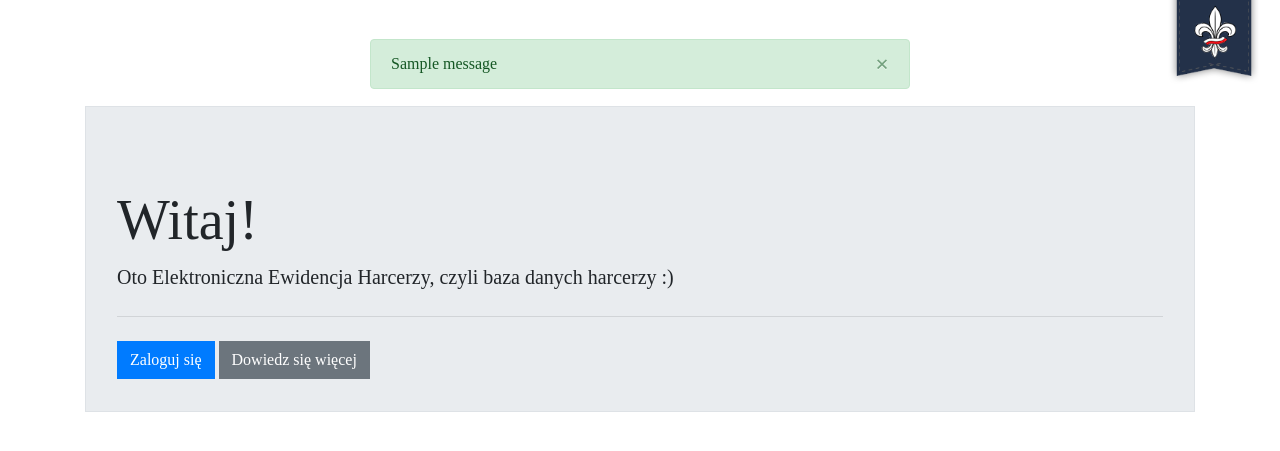
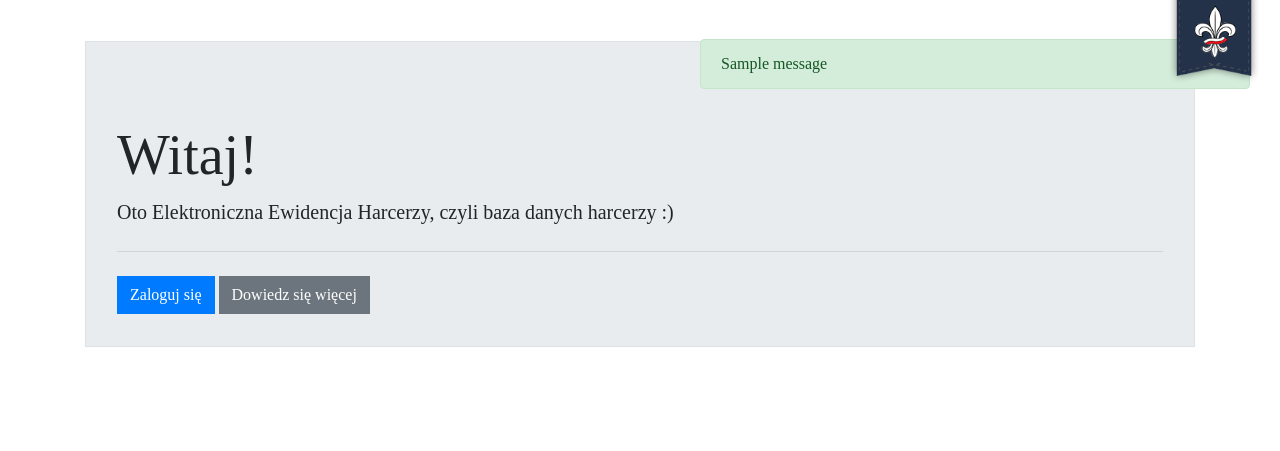
Before and after one commit to butterfly-pn/eeh, a Flask app: page / in a window 1280 px wide. Shown: the part 61-512 px from the top of the page. Run offline with Flask 2, Linux system fonts and the light colour scheme; tables that the repository leaves empty hold one stand-in row (values such as "Sample post"); one stand-in notice (Sample message) is shown; parts of the project's set-up code (start-up, migrations or seed data) failed here and were passed over; some libraries are stand-ins or nearby versions.

Commit message:
Prettier messages

```diff
--- a/eeh/static/css/style.css
+++ b/eeh/static/css/style.css
@@ -1,45 +1,48 @@
-@charset "utf-8";
-
-
 /*-------------------------
 	Simple reset
 --------------------------*/
-
 .primary {
   background-color: #757575;
   color: #ffffff;
 }
+
 .primary-light {
   background-color: #a4a4a4;
   color: #ffffff;
 }
+
 .primary-dark {
   background-color: #494949;
   color: #ffffff;
 }
+
 .secondary {
   background-color: #1976d2;
   color: #ffffff;
 }
+
 .secondary-light {
   background-color: #63a4ff;
   color: #ffffff;
 }
+
 .secondary-dark {
   background-color: #004ba0;
   color: #ffffff;
 }
-html, body{
+
+html,
+body {
   height: 100%;
   width: 100%;
   margin: 0;
   padding: 0;
 }
+
 /*-------------------------
 	Demo page
 -------------------------*/
-
-.name{
+.name {
   color: #ffffff;
   font-size: 15px;
   font-weight: 700;
@@ -51,22 +54,22 @@ html, body{
   text-overflow: ellipsis;
   top: 40px;
 }
-.ikona{
+
+.ikona {
   width: 80px;
 }
-@media (max-width:480px){
-    .name{
+
+@media (max-width: 480px) {
+  .name {
     width: 45%;
   }
 }
-
-@media (max-width:768px){
+@media (max-width: 768px) {
   .brandings a {
-        width: 46px!important;
+    width: 46px !important;
     height: 46px;
   }
 }
-
 .btn {
   border-radius: 0;
 }
@@ -95,22 +98,80 @@ width: 100%;
   height: auto;
 }
 
-@keyframes hideBrandings {
+#messages {
+  right: 30px;
+  position: fixed;
+  height: 100%;
+  width: 550px;
+  z-index: 50;
+}
+
+.hide {
+  animation-name: hideMessage;
+  animation-duration: 1s;
+}
+
+#messages div {
+  animation-name: showMessages;
+  animation-duration: 1s;
+}
+
+@keyframes showMessages {
   0% {
-    top: 60px; }
+    -webkit-filter: blur(3px);
+    -moz-filter: blur(3px);
+    -o-filter: blur(3px);
+    -ms-filter: blur(3px);
+    filter: blur(3px);
+    right: -20px;
+    opacity: 0;
+  }
   100% {
-    top: -90px; } }
+    -webkit-filter: blur(0px);
+    -moz-filter: blur(0px);
+    -o-filter: blur(0px);
+    -ms-filter: blur(0px);
+    filter: blur(0px);
+    right: 0px;
+    opacity: 1;
+  }
+}
+@keyframes hideMessage {
+  0% {
+    -webkit-filter: blur(0px);
+    -moz-filter: blur(0px);
+    -o-filter: blur(0px);
+    -ms-filter: blur(0px);
+    filter: blur(0px);
+    right: 0px;
+    opacity: 1;
+  }
+  100% {
+    -webkit-filter: blur(3px);
+    -moz-filter: blur(3px);
+    -o-filter: blur(3px);
+    -ms-filter: blur(3px);
+    filter: blur(3px);
+    right: -30px;
+    opacity: 0;
+    display: none;
+  }
+}
 @keyframes showBrandings {
   0% {
-    top: -90px; }
+    top: -90px;
+  }
   100% {
-    top: 60px; } }
-
-.container{
+    top: 60px;
+  }
+}
+.container {
   padding-top: 100px;
 }
 
 .navbar {
-    position: fixed!important;
+  position: fixed !important;
   width: 100%;
 }
+
+/*# sourceMappingURL=style.css.map */
--- a/eeh/static/css/style.scss
+++ b/eeh/static/css/style.scss
@@ -1,5 +1,12 @@
 @charset "utf-8";
 
+@mixin filter($filters) {
+  -webkit-filter: $filters;
+  -moz-filter: $filters;
+  -o-filter: $filters;
+  -ms-filter: $filters;
+  filter: $filters;
+}
 
 /*-------------------------
 	Simple reset
@@ -29,7 +36,8 @@
   background-color: #004ba0;
   color: #ffffff;
 }
-html, body{
+html,
+body {
   height: 100%;
   width: 100%;
   margin: 0;
@@ -39,7 +47,7 @@ html, body{
 	Demo page
 -------------------------*/
 
-.name{
+.name {
   color: #ffffff;
   font-size: 15px;
   font-weight: 700;
@@ -51,18 +59,18 @@ html, body{
   text-overflow: ellipsis;
   top: 40px;
 }
-.ikona{
+.ikona {
   width: 80px;
 }
-@media (max-width:480px){
-    .name{
+@media (max-width: 480px) {
+  .name {
     width: 45%;
   }
 }
 
-@media (max-width:768px){
+@media (max-width: 768px) {
   .brandings a {
-        width: 46px!important;
+    width: 46px !important;
     height: 46px;
   }
 }
@@ -95,22 +103,59 @@ width: 100%;
   height: auto;
 }
 
-@keyframes hideBrandings {
+#messages {
+  right: 30px;
+  position: fixed;
+  height: 100%;
+  width: 550px;
+  z-index: 50;
+}
+
+#messages div {
+  animation-name: showMessages;
+  animation-duration: 1s;
+}
+
+@keyframes showMessages {
   0% {
-    top: 60px; }
+    @include filter(blur(3px));
+    right: -20px;
+    opacity: 0;
+  }
   100% {
-    top: -90px; } }
+    @include filter((blur(0px)));
+    right: 0px;
+    opacity: 1;
+  }
+}
+
+@keyframes hideMessage {
+  0% {
+    @include filter((blur(0px)));
+    right: 0px;
+    opacity: 1;
+  }
+  100% {
+    @include filter(blur(3px));
+    right: -30px;
+    opacity: 0;
+  }
+}
+
 @keyframes showBrandings {
   0% {
-    top: -90px; }
+    top: -90px;
+  }
   100% {
-    top: 60px; } }
+    top: 60px;
+  }
+}
 
-.container{
+.container {
   padding-top: 100px;
 }
 
 .navbar {
-    position: fixed!important;
+  position: fixed !important;
   width: 100%;
 }
--- a/eeh/templates/_base.html
+++ b/eeh/templates/_base.html
@@ -76,11 +76,20 @@
         <div class="row">
             <div class="col-lg-3"></div>
             <div class="col-lg-6">
+                <script>
+                    function ani(id) {
+                        document.getElementById(id).style = "animation: hideMessage 1s; animation-fill-mode:forwards;"
+                        setTimeout(function () {
+                            document.getElementById(id).parentNode.removeChild(document.getElementById(id));
+                            return false;
+                        }, 1500);
+                    }
+                </script>
                 <div id="messages">
                     {% with messages = get_flashed_messages(with_categories=true) %} {% if messages %} {% for category, message in messages %}
-                    <div data-alert class="alert alert-{{category}} alert-dismissible show">
+                    <div id="message-{{loop.index}}" data-alert class="alert alert-{{category}} alert-dismissible show">
                         {{ message|safe }}
-                        <button type="button" class="close" data-dismiss="alert" aria-label="Close">
+                        <button id="close-button" type="button" class="close" aria-label="Close" onclick="ani($(this).parent().attr('id'))">
                             <span aria-hidden="true">&times;</span>
                         </button>
                     </div>
```
Also changed, not shown: eeh/templates/_base_no_menu.html (+11 -2 lines). Lines whose indentation alone changed are shown as unchanged.
